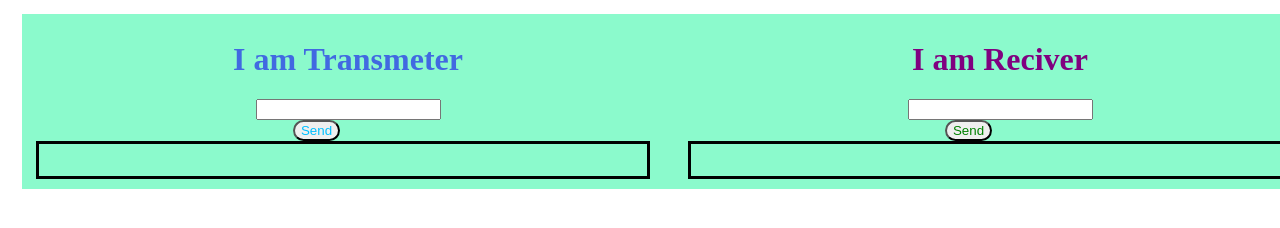
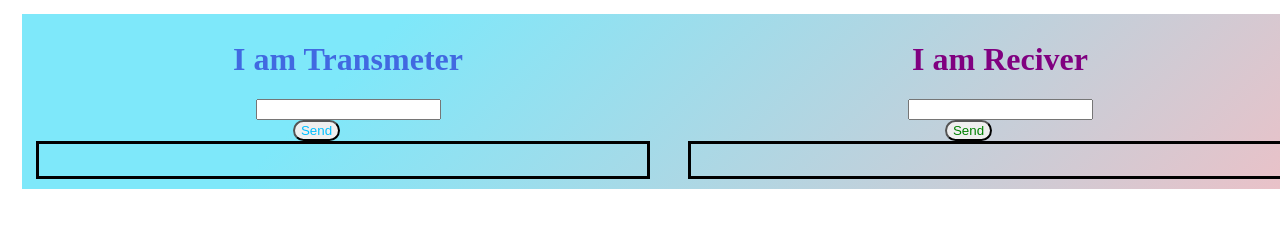
Before and after one commit to DevlopeCode/WhatsappChatBox, a plain HTML site: page index.html in a window 1280 px wide. Shown: the top 228 px of the page. Drawn offline with Linux system fonts and the light colour scheme.

Commit message:
Update index.css

```diff
--- a/index.css
+++ b/index.css
@@ -1,6 +1,7 @@
 @import url(https://cdnjs.cloudflare.com/ajax/libs/font-awesome/5.10.0-10/css/all.min.css);
 .container{
-    background-color: rgb(139, 250, 204);
+    background-color: #eec0c6;
+    background-image: linear-gradient(315deg, #eec0c6 0%, #7ee8fa 74%);
     display: flex;
     height: auto;
     width: 100%;
```
